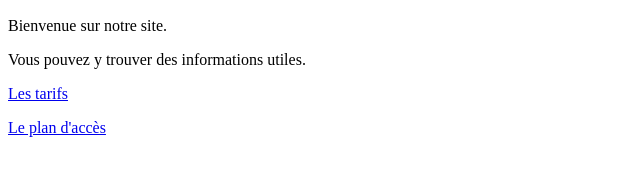
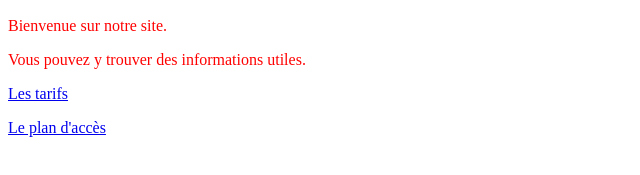
Before and after one commit to Zegnar0/demo_site3, a plain HTML site: page index.html in a window 1280 px wide. Shown: the part 431-606 px from the top of the page, without its empty margins (0-640 px from the left). Drawn offline with Linux system fonts and the light colour scheme.

Commit message:
trying shit

```diff
--- a/index.html
+++ b/index.html
@@ -1,8 +1,7 @@
 <!DOCTYPE HTML>
 <html>
 <head>
-
-
+    <link href="style.css" rel="stylesheet" type="text/css" />
 <title>Golf la fontaine</title>
 <meta charset="utf-8">
 
--- /dev/null
+++ b/style.css
@@ -0,0 +1,3 @@
+body{
+    color: red;
+}
```
